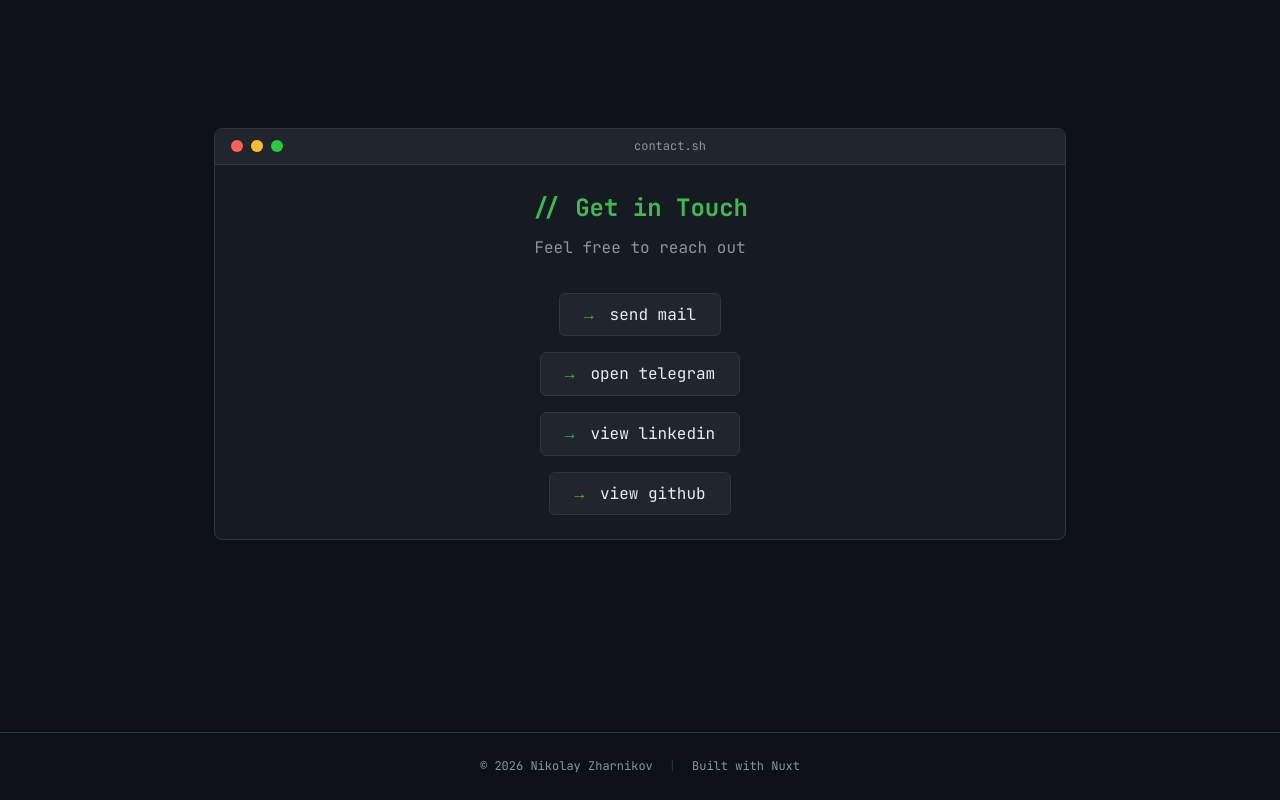
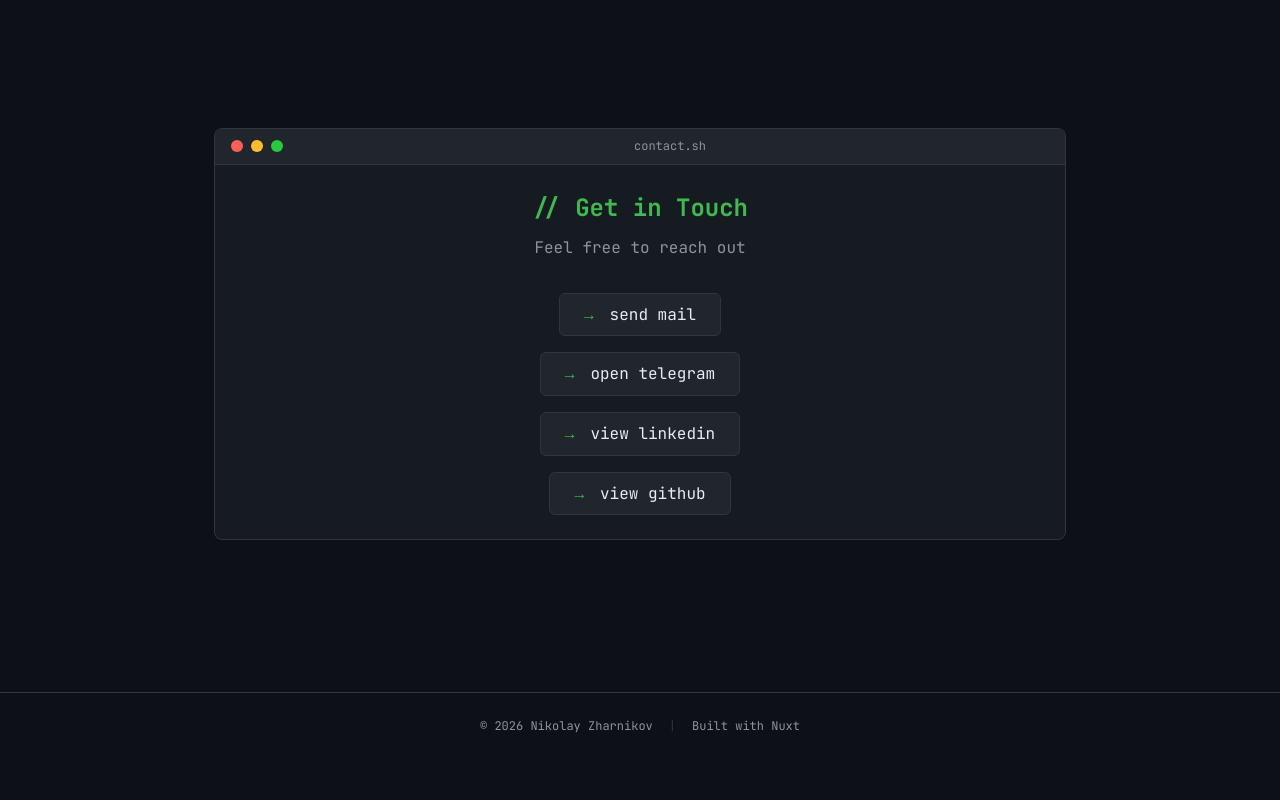
Before and after one commit to Zondermainy/zharnikov_cv, a Nuxt app: page / in a window 1280 px wide. Shown: the part 2655-3455 px from the top of the page. After the commit the page ends 3415 px from the top, so only its background shows below. Built offline with nearby package versions, Linux system fonts and the light colour scheme.

Commit message:
fix: v0.3, hotfix footer

```diff
--- a/layouts/default.vue
+++ b/layouts/default.vue
@@ -315,7 +315,7 @@ main {
 .footer {
   border-top: 1px solid var(--border);
   padding: var(--space-lg) 0;
-  margin-top: var(--space-3xl);
+  margin-top: var(--space-lg);
 }
 
 .footer-inner {
```
